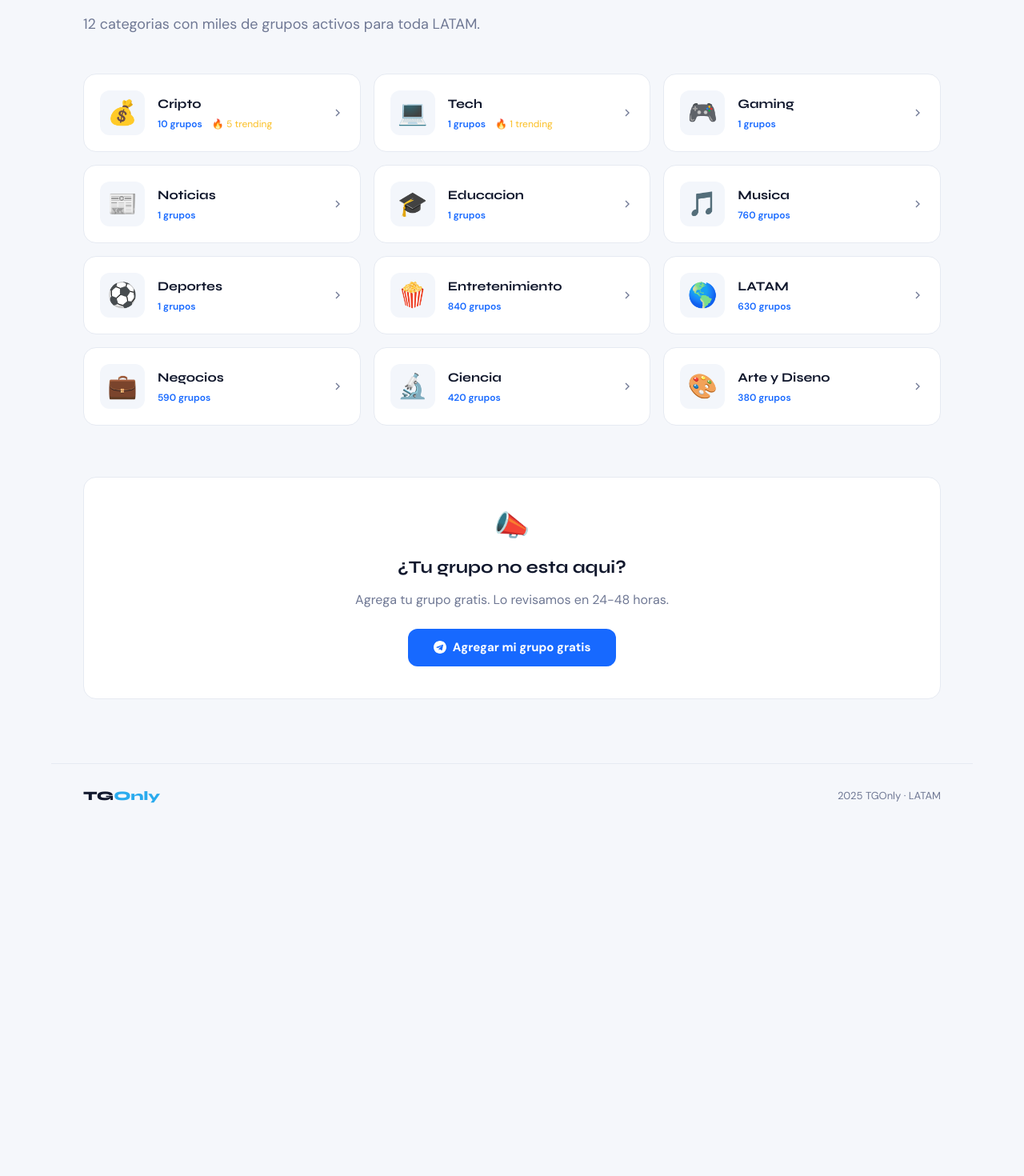
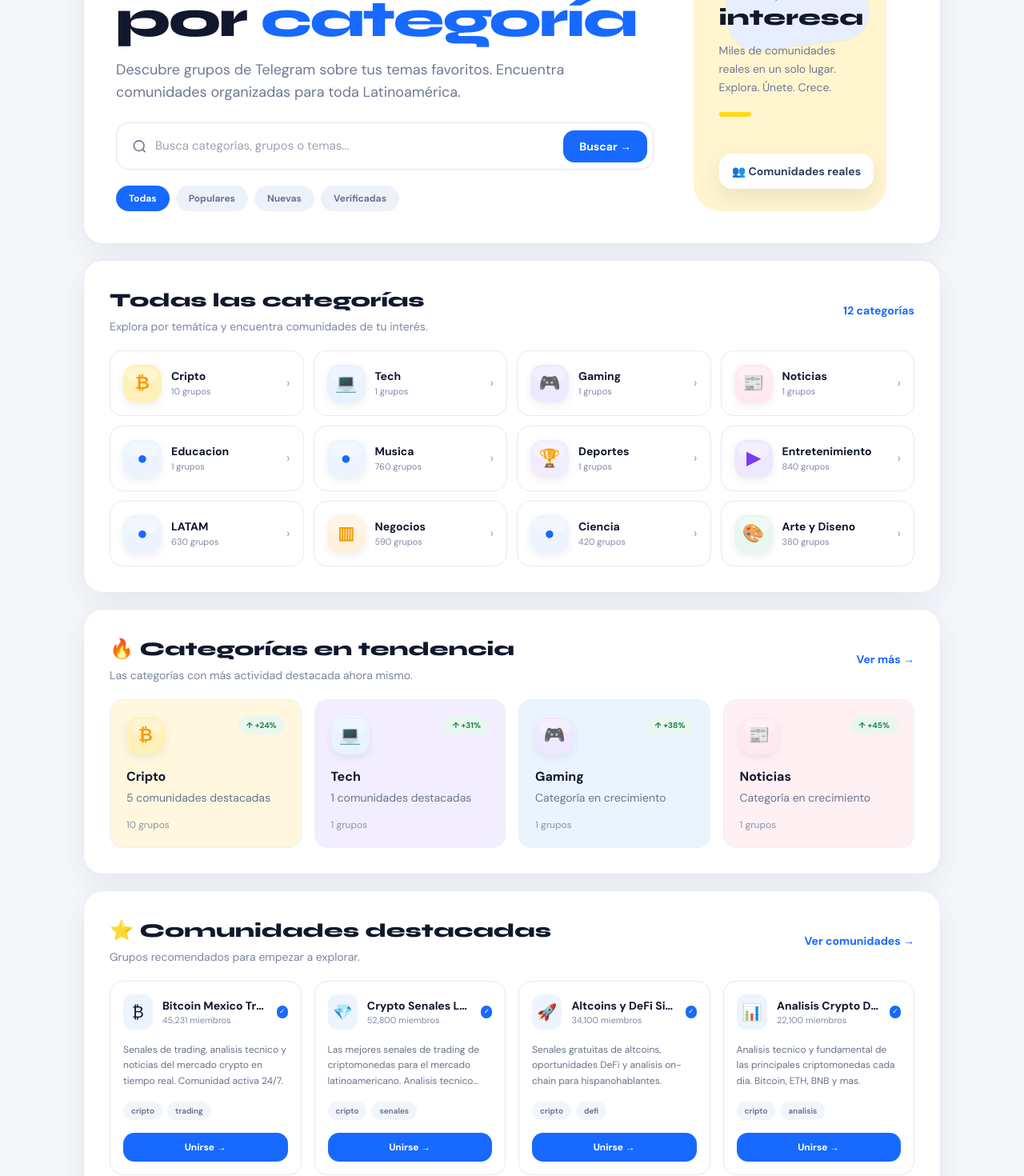
Before and after one commit to gaelnav1/tgonly, a Next.js app: page /grupos in a window 1280 px wide. Shown: the part 320-1790 px from the top of the page at 80% size. Before the commit the page ends 1355 px from the top, so only its background shows below. Built offline with nearby package versions, Linux system fonts and the light colour scheme; no server answers; the database is empty.

Commit message:
Design: implement full explore reference structure

```diff
--- a/app/grupos/page.tsx
+++ b/app/grupos/page.tsx
@@ -2,6 +2,7 @@ import type { Metadata } from 'next'
 import Link from 'next/link'
 import { getAllGroups, getAllCategories } from '@/lib/getGroups'
 import Navbar from '@/components/Navbar'
+import CategoryIcon from '@/components/CategoryIcon'
 
 export const revalidate = 60
 export const metadata: Metadata = {
@@ -10,59 +11,177 @@ export const metadata: Metadata = {
   alternates: { canonical: 'https://telegramonly.com/grupos' },
 }
 
+function slugify(name: string) {
+  return name.toLowerCase().normalize('NFD').replace(/[\u0300-\u036f]/g,'').replace(/[^a-z0-9]+/g,'-').replace(/(^-|-$)/g,'')
+}
+
+function photoSrc(g: any) {
+  if (g.photo_url) return `/api/photo?url=${encodeURIComponent(g.photo_url)}`
+  if (g.username) return `/api/photo?username=${encodeURIComponent(g.username)}`
+  if (g.link && g.link !== '#') return `/api/photo?link=${encodeURIComponent(g.link)}`
+  return null
+}
+
 export default async function GruposPage() {
   const [groups, categories] = await Promise.all([getAllGroups(), getAllCategories()])
+
   const countByCategory = categories.map(cat => ({
     ...cat,
     realCount: groups.filter(g => g.category === cat.slug).length,
     trending: groups.filter(g => g.category === cat.slug && g.trending).length,
   }))
 
+  const trendingCategories = [...countByCategory]
+    .sort((a,b) => b.trending - a.trending || b.realCount - a.realCount)
+    .slice(0,4)
+
+  const featured = [...groups]
+    .sort((a,b)=>(Number(Boolean(b.trending))-Number(Boolean(a.trending))) || ((b.score??0)-(a.score??0)))
+    .slice(0,4)
+
   return (
-    <div className="min-h-screen bg-[#f5f7fb] text-[#11182d]" style={{fontFamily:"'DM Sans',sans-serif"}}>
+    <div className="min-h-screen bg-[#f5f7fb] text-[#11182d]">
       <Navbar />
-      <div className="max-w-6xl mx-auto px-4 sm:px-6 lg:px-10 pt-28 pb-20">
-        <div className="mb-12 pt-6">
-          <div className="inline-flex items-center gap-2 bg-[#2AABEE]/10 border border-[#2AABEE]/25 rounded-full px-4 py-1.5 text-xs font-medium text-[#2AABEE] mb-6">
-            <span className="w-1.5 h-1.5 rounded-full bg-[#2AABEE] animate-pulse" />{groups.length}+ grupos verificados
+
+      <main className="max-w-6xl mx-auto px-4 sm:px-6 lg:px-10 pt-28 pb-10">
+
+        <section className="tg-surface p-6 sm:p-8 lg:p-10 mb-5 overflow-hidden">
+          <div className="grid lg:grid-cols-[1.1fr_.9fr] gap-8 items-stretch">
+            <div>
+              <p className="text-[11px] font-extrabold uppercase tracking-[.14em] text-[#1769ff] mb-3">Explorar</p>
+              <h1 className="font-syne font-extrabold text-[clamp(40px,6vw,64px)] leading-[1.02] tracking-[-2px] mb-4">
+                Explora comunidades<br/>por <span className="text-[#1769ff]">categoría</span>
+              </h1>
+              <p className="text-[#6f7894] text-base sm:text-lg max-w-2xl mb-6">
+                Descubre grupos de Telegram sobre tus temas favoritos. Encuentra comunidades organizadas para toda Latinoamérica.
+              </p>
+
+              <form action="/buscar" method="get" className="relative max-w-2xl">
+                <svg className="absolute left-5 top-1/2 -translate-y-1/2 text-[#6f7894]" width="19" height="19" viewBox="0 0 24 24" fill="none" stroke="currentColor" strokeWidth="2"><circle cx="11" cy="11" r="8"/><line x1="21" y1="21" x2="16.65" y2="16.65"/></svg>
+                <input name="q" placeholder="Busca categorías, grupos o temas..." className="w-full rounded-2xl border border-[#dfe5ef] bg-white py-[17px] pl-12 pr-32 text-[15px] outline-none focus:border-[#1769ff] focus:ring-4 focus:ring-[#1769ff]/10" />
+                <button className="absolute right-2 top-1/2 -translate-y-1/2 tg-primary px-5 py-2.5 text-sm font-bold">Buscar →</button>
+              </form>
+
+              <div className="flex flex-wrap gap-2 mt-5">
+                {['Todas','Populares','Nuevas','Verificadas'].map((t,i)=>(
+                  <span key={t} className={`rounded-full px-4 py-2 text-xs font-bold ${i===0?'bg-[#1769ff] text-white':'bg-[#edf2fa] text-[#68738e]'}`}>{t}</span>
+                ))}
               </div>
-          <h1 className="font-syne font-extrabold text-[clamp(32px,5vw,52px)] leading-tight mb-4">
-            Todas las categorias de<br /><span className="text-[#2AABEE]">Telegram en Espanol</span>
-          </h1>
-          <p className="text-[#6f7894] text-lg max-w-xl">{categories.length} categorias con miles de grupos activos para toda LATAM.</p>
             </div>
 
-        <div className="grid grid-cols-1 sm:grid-cols-2 lg:grid-cols-3 gap-4">
-          {countByCategory.map(cat => (
-            <Link key={cat.slug} href={`/grupos/${cat.slug}`}
-              className="group flex items-center gap-4 bg-white border border-[#e6eaf2] rounded-2xl p-5 hover:border-[#2AABEE]/30 hover:-translate-y-0.5 transition-all duration-200">
-              <div className="w-14 h-14 rounded-xl bg-[#f3f6fb] flex items-center justify-center text-3xl flex-shrink-0">{cat.emoji}</div>
-              <div className="flex-1 min-w-0">
-                <h2 className="font-syne font-bold text-[16px] text-[#11182d] mb-1">{cat.name}</h2>
-                <div className="flex items-center gap-3 text-[12px]">
-                  <span className="text-[#1769ff] font-semibold">{cat.realCount || cat.count} grupos</span>
-                  {cat.trending > 0 && <span className="text-amber-400">🔥 {cat.trending} trending</span>}
+            <div className="relative min-h-[300px] rounded-[34px] bg-[#fff5cf] overflow-hidden p-8">
+              <div className="relative z-10 max-w-[220px]">
+                <h2 className="font-syne font-extrabold text-[28px] leading-tight">Conecta con<br/>lo que te interesa</h2>
+                <p className="text-[#6f7894] mt-3 text-sm leading-relaxed">Miles de comunidades reales en un solo lugar.<br/>Explora. Únete. Crece.</p>
+                <div className="w-10 h-1.5 rounded-full bg-[#ffd91a] mt-5"/>
+              </div>
+              <div className="absolute right-7 top-12 w-44 h-44 rounded-[34px] bg-[#e7efff] rotate-[-7deg] flex items-center justify-center text-[86px] text-[#1769ff] shadow-sm">➤</div>
+              <div className="absolute right-4 bottom-7 rounded-2xl bg-white shadow-[0_10px_28px_rgba(39,56,95,.10)] px-4 py-3 text-sm font-bold text-[#34405f]">👥 Comunidades reales</div>
+              <div className="absolute right-8 top-4 text-[#f1c900] text-3xl font-black">〃</div>
             </div>
           </div>
-              <svg className="text-[#6f7894] group-hover:text-[#2AABEE] transition-colors flex-shrink-0" width="16" height="16" viewBox="0 0 24 24" fill="none" stroke="currentColor" strokeWidth="2"><path d="M9 18l6-6-6-6"/></svg>
+        </section>
+
+        <section className="tg-surface p-6 sm:p-8 mb-5">
+          <div className="flex items-center justify-between mb-5">
+            <div>
+              <h2 className="font-syne font-extrabold text-[24px]">Todas las categorías</h2>
+              <p className="text-sm text-[#7b86a1] mt-1">Explora por temática y encuentra comunidades de tu interés.</p>
+            </div>
+            <span className="hidden sm:inline text-[#1769ff] text-sm font-bold">{categories.length} categorías</span>
+          </div>
+
+          <div className="grid grid-cols-1 sm:grid-cols-2 lg:grid-cols-4 gap-3">
+            {countByCategory.map(cat => (
+              <Link key={cat.slug} href={`/grupos/${cat.slug}`} className="group flex items-center gap-3 rounded-2xl border border-[#e6eaf2] bg-white p-4 hover:-translate-y-0.5 hover:shadow-[0_10px_26px_rgba(39,56,95,.08)] transition-all">
+                <CategoryIcon slug={cat.slug} />
+                <div className="min-w-0 flex-1">
+                  <h3 className="font-bold text-[14px] truncate">{cat.name}</h3>
+                  <p className="text-[11px] text-[#7f89a3]">{cat.realCount || cat.count} grupos</p>
+                </div>
+                <span className="text-[#94a0b8] group-hover:text-[#1769ff]">›</span>
               </Link>
             ))}
           </div>
+        </section>
 
-        <div className="mt-16 text-center bg-white border border-[#e6eaf2] rounded-2xl p-10">
-          <p className="text-4xl mb-4">📣</p>
-          <h2 className="font-syne font-bold text-[22px] mb-3">¿Tu grupo no esta aqui?</h2>
-          <p className="text-[#6f7894] mb-6 max-w-md mx-auto">Agrega tu grupo gratis. Lo revisamos en 24-48 horas.</p>
-          <Link href="/agregar" className="inline-flex items-center gap-2 bg-[#1769ff] text-white font-bold px-8 py-3 rounded-xl hover:bg-[#0d5cef] transition-colors text-[15px]">
-            <svg width="16" height="16" viewBox="0 0 24 24" fill="currentColor"><path d="M12 0C5.373 0 0 5.373 0 12s5.373 12 12 12 12-5.373 12-12S18.627 0 12 0zm5.894 8.221l-1.97 9.28c-.145.658-.537.818-1.084.508l-3-2.21-1.447 1.394c-.16.16-.295.295-.605.295l.213-3.053 5.56-5.023c.242-.213-.054-.333-.373-.12l-6.869 4.326-2.96-.924c-.643-.204-.657-.643.136-.953l11.57-4.461c.537-.194 1.006.131.829.94z"/></svg>
-            Agregar mi grupo gratis
+        <section className="tg-surface p-6 sm:p-8 mb-5">
+          <div className="flex items-center justify-between mb-5">
+            <div>
+              <h2 className="font-syne font-extrabold text-[24px]">🔥 Categorías en tendencia</h2>
+              <p className="text-sm text-[#7b86a1] mt-1">Las categorías con más actividad destacada ahora mismo.</p>
+            </div>
+            <Link href="/grupos" className="text-[#1769ff] text-sm font-bold">Ver más →</Link>
+          </div>
+
+          <div className="grid grid-cols-1 md:grid-cols-2 lg:grid-cols-4 gap-4">
+            {trendingCategories.map((cat,i)=>{
+              const pastel=['#fff8de','#f2edff','#eaf4ff','#fff0f4'][i%4]
+              return (
+                <Link key={cat.slug} href={`/grupos/${cat.slug}`} className="rounded-2xl p-5 border border-[#edf0f5] hover:-translate-y-0.5 transition-all" style={{background:pastel}}>
+                  <div className="flex items-start justify-between gap-3">
+                    <CategoryIcon slug={cat.slug} />
+                    <span className="rounded-full bg-[#e9f8ee] px-2.5 py-1 text-[10px] font-bold text-[#17834d]">↑ +{24+i*7}%</span>
+                  </div>
+                  <h3 className="font-bold mt-4">{cat.name}</h3>
+                  <p className="text-sm text-[#69758f] mt-1">{cat.trending > 0 ? `${cat.trending} comunidades destacadas` : 'Categoría en crecimiento'}</p>
+                  <p className="text-xs text-[#8a94ac] mt-4">{cat.realCount || cat.count} grupos</p>
                 </Link>
+              )
+            })}
           </div>
+        </section>
+
+        <section className="tg-surface p-6 sm:p-8 mb-5">
+          <div className="flex items-center justify-between mb-5">
+            <div>
+              <h2 className="font-syne font-extrabold text-[24px]">⭐ Comunidades destacadas</h2>
+              <p className="text-sm text-[#7b86a1] mt-1">Grupos recomendados para empezar a explorar.</p>
             </div>
-      <footer className="max-w-6xl mx-auto border-t border-[#e6eaf2] px-4 sm:px-6 lg:px-10 py-7 flex items-center justify-between text-[13px] text-[#6f7894]">
-        <span className="font-syne font-extrabold text-base text-[#11182d]">TG<span className="text-[#2AABEE]">Only</span></span>
-        <span>2025 TGOnly · LATAM</span>
-      </footer>
+            <Link href="/buscar" className="text-[#1769ff] text-sm font-bold">Ver comunidades →</Link>
+          </div>
+
+          <div className="grid grid-cols-1 md:grid-cols-2 lg:grid-cols-4 gap-4">
+            {featured.map(g=>{
+              const src=photoSrc(g)
+              return (
+                <article key={g.name} className="rounded-2xl border border-[#e6eaf2] bg-white p-4 flex flex-col">
+                  <Link href={`/grupos/${g.category}/${slugify(g.name)}`} className="block">
+                    <div className="flex items-center gap-3">
+                      <div className="relative w-11 h-11 rounded-xl overflow-hidden bg-[#edf4ff] flex items-center justify-center text-xl">
+                        {src ? <img src={src} alt={g.name} className="w-full h-full object-cover"/> : <span>{g.emoji}</span>}
+                      </div>
+                      <div className="min-w-0">
+                        <p className="font-bold text-sm truncate">{g.name}</p>
+                        <p className="text-[11px] text-[#7f89a3]">{g.members} miembros</p>
+                      </div>
+                      {g.verified && <span className="ml-auto w-4 h-4 rounded-full bg-[#1769ff] text-white text-[9px] flex items-center justify-center">✓</span>}
+                    </div>
+                    <p className="text-[12px] text-[#66718d] leading-relaxed mt-4 line-clamp-3">{g.desc}</p>
+                    <div className="flex flex-wrap gap-1.5 mt-4">
+                      {(g.tags||[]).slice(0,2).map((t:string)=><span key={t} className="rounded-full bg-[#f2f5fa] px-2.5 py-1 text-[10px] font-semibold text-[#61708d]">{t}</span>)}
+                    </div>
+                  </Link>
+                  <a href={g.link} target="_blank" rel="noopener noreferrer" className="tg-primary mt-4 text-center py-2.5 text-xs font-bold">Unirse →</a>
+                </article>
+              )
+            })}
+          </div>
+        </section>
+
+        <section className="rounded-3xl border border-[#e2eee6] bg-[#edf9f1] p-6 sm:p-7 flex flex-col md:flex-row gap-6 md:items-center md:justify-between">
+          <div>
+            <div className="font-syne font-extrabold text-xl">TGOnly</div>
+            <p className="text-sm text-[#6f7894] mt-1 max-w-xl">Grupos y comunidades de Telegram en español para México, Argentina, Colombia y toda Latinoamérica.</p>
+          </div>
+          <div className="flex flex-wrap gap-5 text-sm text-[#66718d]">
+            <Link href="/">Inicio</Link>
+            <Link href="/buscar">Buscar</Link>
+            <Link href="/agregar">Agregar grupo</Link>
+          </div>
+        </section>
+
+      </main>
     </div>
   )
 }
```
Lines whose indentation alone changed are shown as unchanged.
